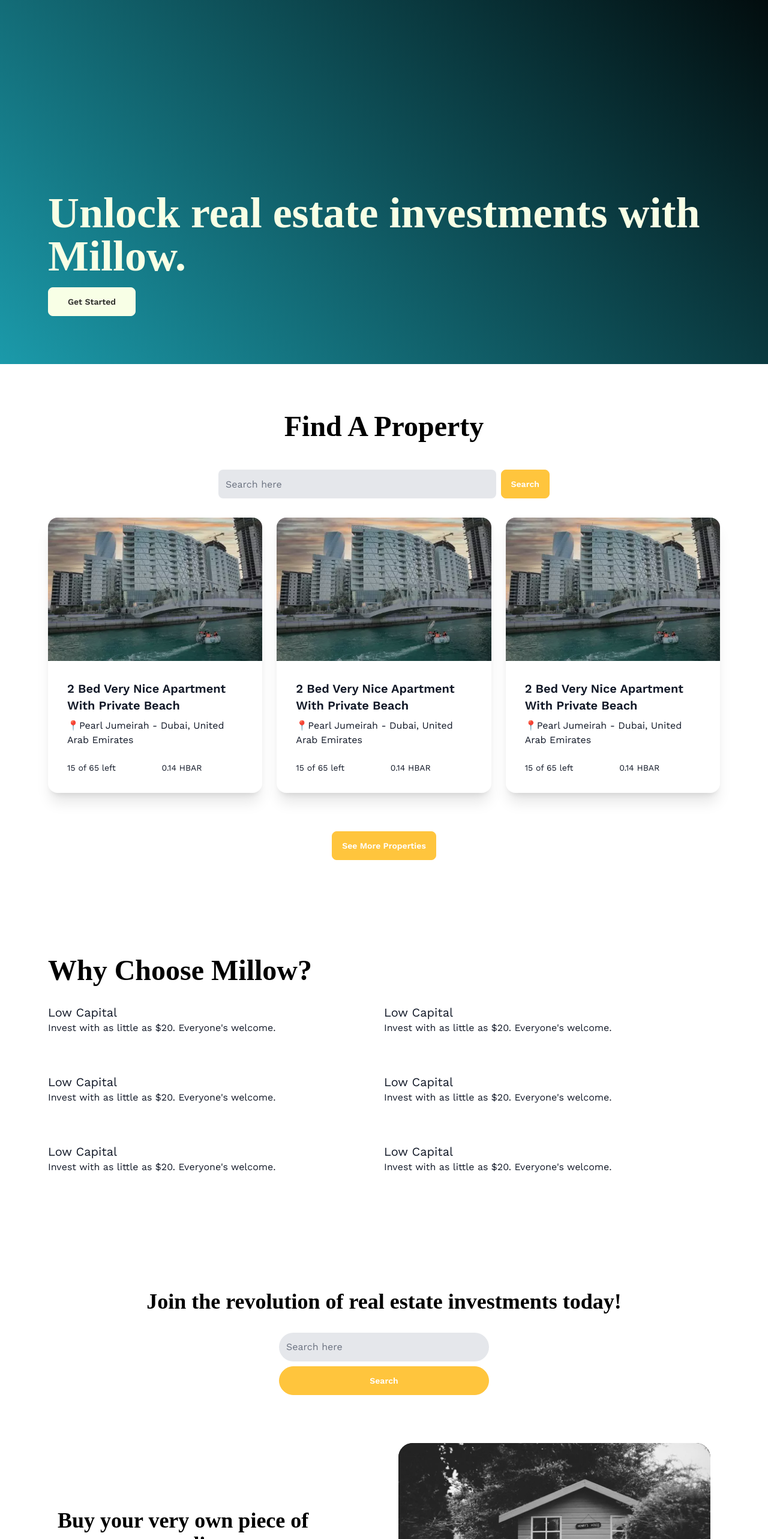
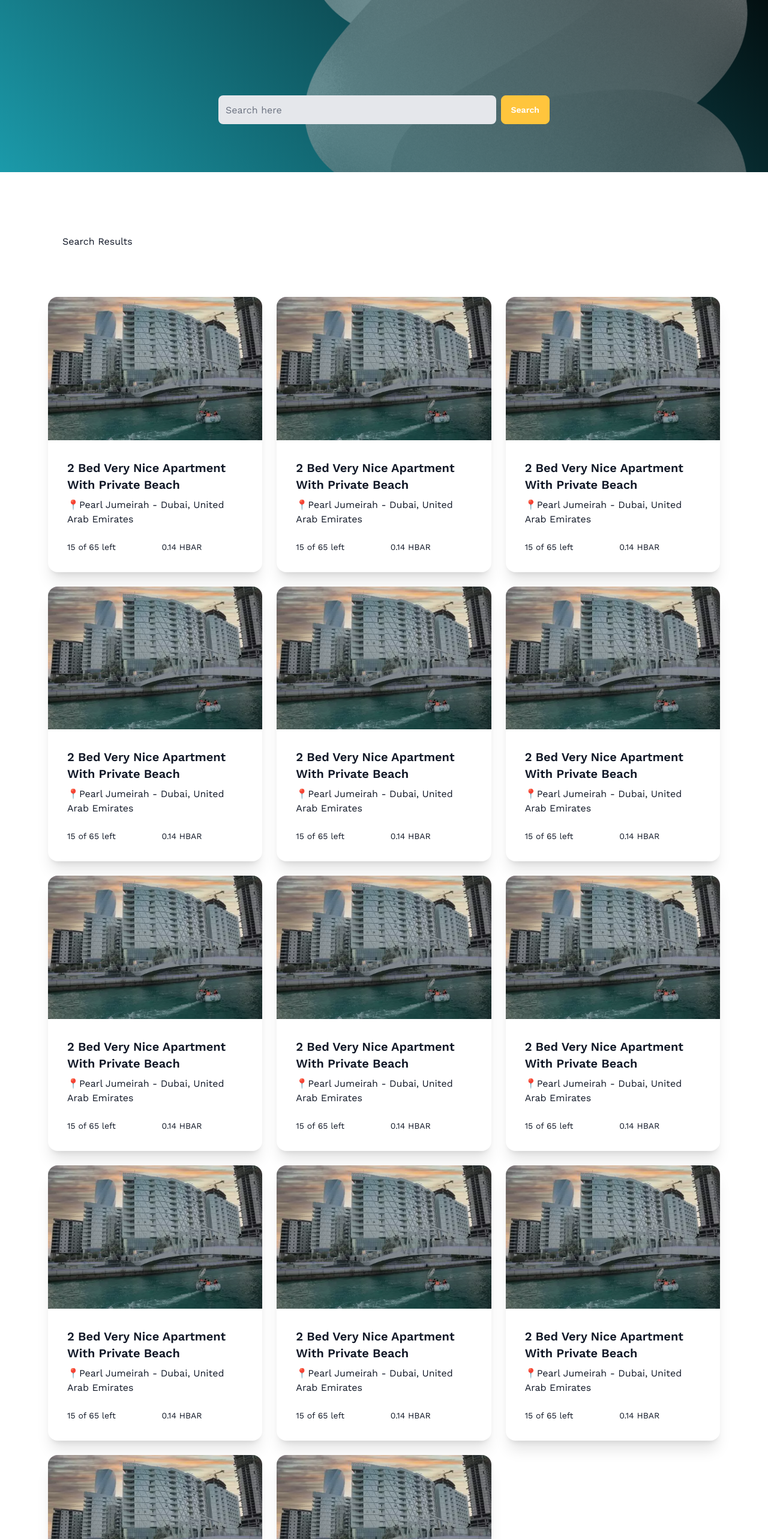
Before and after one commit to princecodes247/millow-frontend, a Next.js app: page /properties in a window 1280 px wide. Shown: the part 234-2800 px from the top of the page at 60% size. Built offline with nearby package versions, Linux system fonts and the light colour scheme; a web font is replaced by a local one; what prettier-plugin-tailwindcss would draw is missing.

Commit message:
improve pages

```diff
--- a/pages/index.tsx
+++ b/pages/index.tsx
@@ -88,7 +88,7 @@
             </p>
           </div>
         </SlidingSection>
-        <SlidingSection image={img1.src}>
+        <SlidingSection image={img2.src}>
           <div className="">
             <h4 className="md:text-4xl text-3xl font-semibold text-black font-heading">
               Invest, trade, and build your wealth with ease.
--- a/pages/properties/[id].tsx
+++ b/pages/properties/[id].tsx
@@ -16,109 +16,7 @@
       </Head>
       <main>
         <Header />
-        <section className="hero_bg flex h-[70vh] md:h-[97vh] flex-col items-center justify-end p-8 md:p-20">
-          <div>
-            <h1 className="mb-4 font-heading text-3xl md:text-7xl font-semibold text-[#f8ffe5]">
-              Unlock real estate investments with Millow.
-            </h1>
-            <button className="px-8 btn-accent btn">Get Started</button>
-          </div>
-        </section>
-        <section className="p-8 py-12 md:p-20">
-          <h2 className="md:text-5xl text-3xl font-semibold text-center text-black font-heading">
-            Find A Property
-          </h2>
-          <div className="mx-auto mt-12 flex md:flex-row flex-col max-w-[600px] justify-center gap-2 md:px-6">
-            <input
-              type="text"
-              placeholder="Search here"
-              className="w-full p-3 bg-gray-200 border-none rounded-lg input"
-            />
-            <button className="btn btn-primary">Search</button>
-          </div>
-          <div className="flex flex-col items-center gap-6 py-8 md:flex-row">
-            {React.Children.toArray(
-              [0, 0, 0].map((property) => <PropertyCard />),
-            )}
-          </div>
-          <div className="flex items-center justify-center pt-8">
-            <button className="btn-primary btn">See more properties</button>
-          </div>
-        </section>
-        <section className="p-8 py-12 md:p-20">
-          <h2 className="md:text-5xl text-3xl font-bold text-black font-heading">
-            Why Choose Millow?
-          </h2>
-          <div className="grid md:grid-cols-2">
-            {React.Children.toArray(
-              [0, 0, 0, 0, 0, 0].map((reason) => (
-                <div className="py-8">
-                  <h4 className="text-xl">Low Capital</h4>
-                  <p>Invest with as little as $20. Everyone&apos;s welcome.</p>
-                </div>
-              )),
-            )}
-          </div>
-        </section>
-        <section className="p-8 py-12 md:p-20">
-          <h2 className=" mx-auto max-w-[800px] text-center font-heading text-3xl md:text-4xl font-bold text-black">
-            Join the revolution of real estate investments today!
-          </h2>
-          <div className="mx-auto mt-8 flex max-w-[350px] flex-col gap-2">
-            <input
-              type="text"
-              placeholder="Search here"
-              className="p-3 bg-gray-200 border-none rounded-full input"
-            />
-            <button className="rounded-full btn-primary btn">Search</button>
-          </div>
-        </section>
-        <SlidingSection image={img1.src} reverse>
-          <div className="">
-            <h4 className="md:text-4xl text-3xl font-semibold text-black font-heading">
-              Buy your very own piece of property paradise.
-            </h4>
-            <p>
-              Browse Millow&apos;s curated listings of tokenized properties,
-              from cozy apartments to bustling marketplaces.
-            </p>
-          </div>
-        </SlidingSection>
-        <SlidingSection image={img1.src}>
-          <div className="">
-            <h4 className="md:text-4xl text-3xl font-semibold text-black font-heading">
-              Invest, trade, and build your wealth with ease.
-            </h4>
-            <p>
-              Keep track of your investments and manage your portfolio on
-              Millow&apos;s intuitive platform.
-            </p>
-          </div>
-        </SlidingSection>
-        <section className="p-8 py-12 md:p-20">
-          <h2 className="md:text-5xl text-3xl md:mb-12 mb-8 font-bold text-black font-heading">
-            FAQs
-          </h2>
-          <ul className="flex flex-col gap-2 md:flex-row">
-            <li className="mb-8">
-              <h4 className="text-xl mb-4">Who can invest?</h4>
-              <p>Anyone! Millow welcomes investors from all walks of life.</p>
-            </li>
-            <li className="mb-8">
-              <h4 className="text-xl mb-4">Is it secure?</h4>
-              <p>
-                Absolutely! We prioritize the security of your assets and data.
-              </p>
-            </li>
-            <li className="mb-8">
-              <h4 className="text-xl mb-4">Any hidden fees?</h4>
-              <p>
-                Not a chance! We&apos;re dedicated to transparency and fairness
-                in our pricing.
-              </p>
-            </li>
-          </ul>
-        </section>
+
       </main>
       <Footer />
     </div>
--- a/pages/properties/index.tsx
+++ b/pages/properties/index.tsx
@@ -1,11 +1,10 @@
 import Header from "@/components/Header";
-import SlidingSection from "@/components/SlidingSection";
 import Head from "next/head";
 import React from "react";
-import img1 from "@/assets/img1.webp";
-import img2 from "@/assets/img2.webp";
 import Footer from "@/components/Footer";
 import PropertyCard from "@/components/PropertyCard";
+import heroBG from "@/assets/heroBG.webp";
+
 export default function Home() {
   return (
     <div>
@@ -16,18 +15,11 @@
       </Head>
       <main>
         <Header />
-        <section className="hero_bg flex h-[70vh] flex-col items-center justify-end p-8 md:h-[97vh] md:p-20">
-          <div>
-            <h1 className="mb-4 font-heading text-3xl font-semibold text-[#f8ffe5] md:text-7xl">
-              Unlock real estate investments with Millow.
-            </h1>
-            <button className="px-8 btn-accent btn">Get Started</button>
+        <section className="hero_bg relative min-h-[400px] flex h-[40vh] md:h-[57vh] flex-col justify-end p-8 md:p-20">
+          <div className="grayscale absolute overflow-hidden opacity-50 inset-0 flex justify-end">
+          <img src={heroBG.src} className="h-full scale-[1.3] md:scale-[1.7] relative aspect[1/2] min-w-[800px] object-contain" alt="" />
           </div>
-        </section>
-        <section className="p-8 py-12 md:p-20">
-          <h2 className="text-3xl font-semibold text-center text-black font-heading md:text-5xl">
-            Find A Property
-          </h2>
+          <div className="relative z-10">
           <div className="mx-auto mt-12 flex max-w-[600px] flex-col justify-center gap-2 md:flex-row md:px-6">
             <input
               type="text"
@@ -36,65 +28,26 @@
             />
             <button className="btn-primary btn">Search</button>
           </div>
-          <div className="flex flex-col items-center gap-6 py-8 md:flex-row">
+          </div>
+        </section>
+        <section className="p-8 py-12 md:p-20">
+          {/* <h2 className="text-3xl font-semibold text-center text-black font-heading md:text-5xl">
+            Find A Property
+          </h2> */}
+          <div className="mb-6 flex justify-between p-6">
+            <p>Search Results</p>
+          </div>
+
+          <div className="grid grid-cols-3 gap-6 py-8 md:flex-row">
             {React.Children.toArray(
-              [0, 0, 0].map((property) => <PropertyCard />),
+              [0, 0, 0,0,0,0,0,0,0,0,,0,0,0,0].map((property) => <PropertyCard />),
             )}
           </div>
           <div className="flex items-center justify-center pt-8">
-            <button className="btn-primary btn">See more properties</button>
+            {/* <button className="btn-primary btn">See more properties</button> */}
           </div>
         </section>
-        <section className="p-8 py-12 md:p-20">
-          <h2 className="text-3xl font-bold text-black font-heading md:text-5xl">
-            Why Choose Millow?
-          </h2>
-          <div className="grid md:grid-cols-2">
-            {React.Children.toArray(
-              [0, 0, 0, 0, 0, 0].map((reason) => (
-                <div className="py-8">
-                  <h4 className="text-xl">Low Capital</h4>
-                  <p>Invest with as little as $20. Everyone&apos;s welcome.</p>
-                </div>
-              )),
-            )}
-          </div>
-        </section>
-        <section className="p-8 py-12 md:p-20">
-          <h2 className=" mx-auto max-w-[800px] text-center font-heading text-3xl font-bold text-black md:text-4xl">
-            Join the revolution of real estate investments today!
-          </h2>
-          <div className="mx-auto mt-8 flex max-w-[350px] flex-col gap-2">
-            <input
-              type="text"
-              placeholder="Search here"
-              className="p-3 bg-gray-200 border-none rounded-full input"
-            />
-            <button className="rounded-full btn-primary btn">Search</button>
-          </div>
-        </section>
-        <SlidingSection image={img1.src} reverse>
-          <div className="">
-            <h4 className="text-3xl font-semibold text-black font-heading md:text-4xl">
-              Buy your very own piece of property paradise.
-            </h4>
-            <p>
-              Browse Millow&apos;s curated listings of tokenized properties,
-              from cozy apartments to bustling marketplaces.
-            </p>
-          </div>
-        </SlidingSection>
-        <SlidingSection image={img1.src}>
-          <div className="">
-            <h4 className="text-3xl font-semibold text-black font-heading md:text-4xl">
-              Invest, trade, and build your wealth with ease.
-            </h4>
-            <p>
-              Keep track of your investments and manage your portfolio on
-              Millow&apos;s intuitive platform.
-            </p>
-          </div>
-        </SlidingSection>
+
         <section className="p-8 py-12 md:p-20">
           <h2 className="mb-8 text-3xl font-bold text-black font-heading md:mb-12 md:text-5xl">
             FAQs
```
